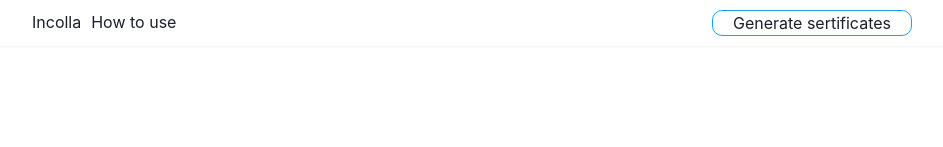
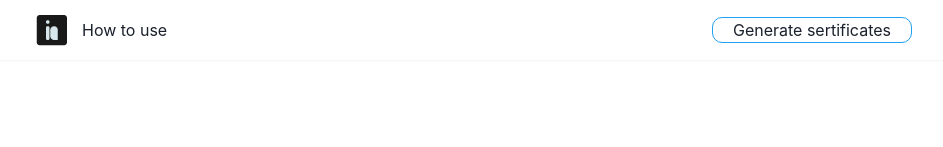
Before and after one commit to SeptAlfauzan/incolla, a React (Vite) app: page / in a window 1280 px wide. Shown: the top 147 px of the page, without its empty margins (168-1111 px from the left). Built offline with nearby package versions, Linux system fonts and the light colour scheme; no server answers.

Commit message:
change logo and navbar

```diff
--- a/index.html
+++ b/index.html
@@ -3,7 +3,7 @@
 
 <head>
   <meta charset="UTF-8" />
-  <link rel="icon" type="image/svg+xml" href="/src/assets/logo/Logo.png" />
+  <link rel="icon" type="image/svg+xml" href="/src/assets/logo/incolla_logo (1).png" />
   <link rel="stylesheet" href="./src/index.css">
   <meta name="viewport" content="width=device-width, initial-scale=1.0, user-scallable=no" />
   <title>Incolla</title>
--- a/src/features/Customize/components/Navbar.tsx
+++ b/src/features/Customize/components/Navbar.tsx
@@ -1,10 +1,14 @@
-import { Box, Menu, MenuButton, MenuItem, MenuList } from "@chakra-ui/react";
+import {
+  Box,
+  Image,
+  Menu,
+  MenuButton,
+  MenuItem,
+  MenuList,
+  Text,
+} from "@chakra-ui/react";
 import React from "react";
-import {
-  IoArrowDownSharp,
-  IoCaretDownSharp,
-  IoChevronDownCircleOutline,
-} from "react-icons/io5";
+import { IoIosArrowDown } from "react-icons/io";
 import { Link } from "react-router-dom";
 
 const Navbar: React.FC = () => {
@@ -16,10 +20,30 @@ const Navbar: React.FC = () => {
       borderColor={"blackAlpha.200"}
       fontSize={"sm"}
       padding={"10px 20px"}
+      zIndex={400}
       backgroundColor={"white"}
     >
       <Menu>
-        <MenuButton>Incolla</MenuButton>
+        <MenuButton>
+          <Box
+            display={"flex"}
+            alignItems={"end"}
+            gap={1}
+            textColor={"blackAlpha.600"}
+          >
+            <Image
+              src="/src/assets/logo/incolla_logo (1).png"
+              width={8}
+              height={8}
+            />{" "}
+            <Text fontWeight={500} fontSize={20}>
+              Incolla
+            </Text>
+            <Box marginBottom={2}>
+              <IoIosArrowDown />
+            </Box>
+          </Box>
+        </MenuButton>
         <MenuList zIndex={200}>
           <MenuItem as={Link} to={"/"}>
             Create new
--- a/src/features/components/Navbar.tsx
+++ b/src/features/components/Navbar.tsx
@@ -1,4 +1,4 @@
-import { Box, Button, color, Link, useBoolean } from "@chakra-ui/react";
+import { Box, Button, color, Image, Link, useBoolean } from "@chakra-ui/react";
 import React from "react";
 import { Link as RouterLink } from "react-router-dom";
 import { IoCloseSharp, IoMenuSharp } from "react-icons/io5";
@@ -10,6 +10,7 @@ const Navbar: React.FC = () => {
       width={{ base: "200px", md: "full" }}
       padding={{ base: "70px 20px", md: "10px 200px" }}
       flexDirection={{ base: "column", md: "row" }}
+      alignItems={{ md: "center", base: "end" }}
       shadow={{ base: "xl", md: "sm" }}
       display={"flex"}
       gap={"10px"}
@@ -36,7 +37,11 @@ const Navbar: React.FC = () => {
         {flag ? <IoMenuSharp size={19} /> : <IoCloseSharp size={19} />}
       </Button>
       <Link as={RouterLink} _hover={{ color: "twitter.500" }} to={"/"}>
-        Incolla
+        <Image
+          src="/src/assets/logo/incolla_logo (1).png"
+          width={10}
+          height={10}
+        />
       </Link>
       <Link _hover={{ color: "twitter.500" }} href={"/#how"}>
         How to use
```
Also changed, not shown: src/assets/logo/incolla_logo (1).png (added), src/assets/logo/incolla_logo.png (added).
